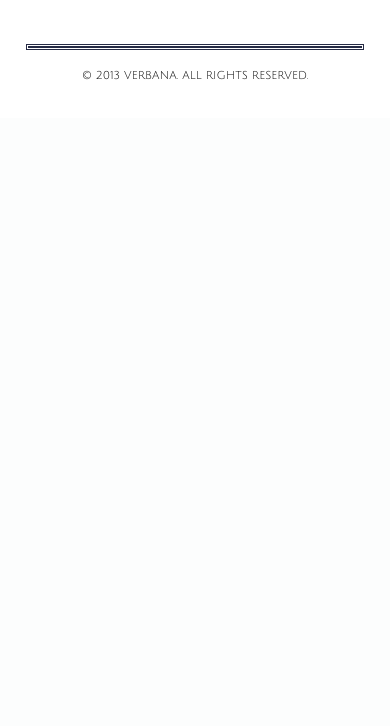
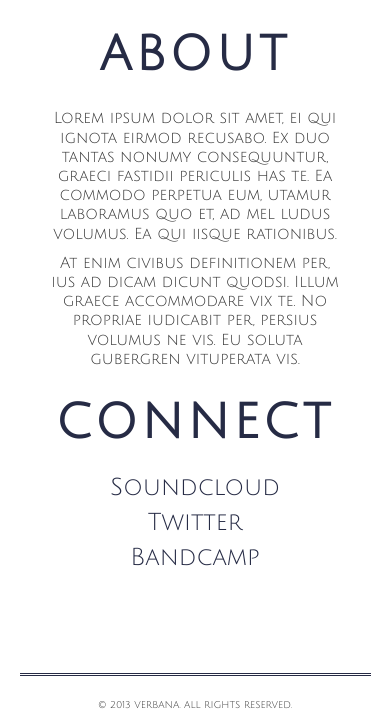
Before and after one commit to akakitani/verbana, a Django app: page / in a window 390 px wide. Shown: the part 1429-2155 px from the top of the page. Before the commit the page ends 1509 px from the top, so only its background shows below. Run offline with Django 3.2, Linux system fonts and the light colour scheme; some libraries are stand-ins or nearby versions.

Commit message:
More responsive design yay

```diff
--- a/verbana/static/css/main.css
+++ b/verbana/static/css/main.css
@@ -9,6 +5,11 @@ ol, ul {
 }
 
 a {
+    color: #ffffff;
+    text-decoration: none;
+}
+
+a:hover, a:focus {
     color: #ffffff;
     text-decoration: none;
 }
@@ -31,10 +32,14 @@ h2 {
 }
 
 hr {
-    border: 3px double #262b45;
-    width: 85%;
+    width: 90%;
     margin-left: auto;
     margin-right: auto;
+    padding: 0;
+    border: none;
+    border-top: medium double #262b45;
+    color: #262b45;
+    text-align: center;
 }
 
 html {
@@ -175,9 +200,11 @@ body {
 #main {
     position: relative;
     z-index: 100;
-    padding-bottom: 120px;
+    padding-bottom: 100px; /* height of footer */
     padding-top: 20px;
     background-color: #fff;
+    height: auto;
+    min-height: 100%;
 }
 
 #main .title {
@@ -188,6 +215,35 @@ body {
     text-transform: uppercase;
     text-align: center;
     letter-spacing: 4px;
+}
+
+#left-container {
+    height: auto;
+    min-height: 100%;
+}
+
+#listen-container {
+
+}
+
+#right-container {
+    height: auto;
+    min-height: 100%;
+}
+
+#about-container {
+    text-align: center;
+}
+
+#about-container #about-text {
+    width: 80%;
+    margin-left: auto;
+    margin-right: auto;
+    font-size: 1.300em;
+}
+
+#connect-container {
+
 }
 
 #songs {
@@ -208,25 +264,34 @@ body {
     position: relative;
     margin-left: auto;
     margin-right: auto;
-    width: 50%;
+    width: 100%;
     text-align: center;
+    margin-top: 1em;
+    margin-bottom: 1em;
 }
 
 #connect-links a {
     position: relative;
-    margin-top: 5px;
-    margin-bottom: 5px;
     color: #262b45;
     font-size: 2.000em;
 }
 
 #footer {
+    position: relative;
+    z-index: 100;
     text-align: center;
     margin-left: auto;
     margin-right: auto;
+    margin-top: -30px;
+    height: 30px;
+    width: 100%;
+    bottom: 0;
+    display: block;
+    clear: both;
 }
 
 #copyright {
+    height: 100%;
     margin-top: 15px;
     margin-bottom: 30px;
     text-align: center;
--- a/verbana/static/js/main.js
+++ b/verbana/static/js/main.js
@@ -14,9 +14,9 @@ $( document ).ready(function() {
     $('body').flowtype({
          minimum   : 400,
          maximum   : 1200,
-         minFont   : 14,
+         minFont   : 12,
          maxFont   : 60,
-         fontRatio : 65,
+         fontRatio : 70,
          lineRatio : 1.6,
     });
 });
--- a/verbana/templates/base.html
+++ b/verbana/templates/base.html
@@ -13,7 +13,7 @@
     {% endblock %}
 
     <!-- CSS -->
-    <!-- link rel="stylesheet" href="//netdna.bootstrapcdn.com/bootstrap/3.0.2/css/bootstrap.min.css"-->
+    <link rel="stylesheet" href="//netdna.bootstrapcdn.com/bootstrap/3.0.2/css/bootstrap.min.css">
     <!-- link rel="stylesheet" href="//netdna.bootstrapcdn.com/bootstrap/3.0.2/css/bootstrap-theme.min.css"-->
     <link href='http://fonts.googleapis.com/css?family=Lobster|Julius+Sans+One' rel='stylesheet' type='text/css'>
     {% block css %}
@@ -27,7 +27,6 @@
 </head>
 
 <body>
-
     {% block body %}
     {% endblock %}
 
--- a/verbana/templates/index.html
+++ b/verbana/templates/index.html
@@ -12,7 +12,7 @@
 
 {% block body %}
 <div id="wrapper">
-    <div id="header">
+    <div id="header" class="row-fluid">
         <div id="logo">
             <!-- TODO: Make a real logo picture -->
             <div id="logo-text">
@@ -21,19 +21,24 @@
         </div>
         <nav id="navigation" role="navigation">
             <ul>
-                <li class="left">
-                    <a href="#listen" title="listen" data-trigger="scroll" class="hover-link hover-link-white">Listen<span class="hover-line"></span></a>
-                </li>
-                <li class="right">
-                    <a href="#connect" title="connect" data-trigger="scroll" class="hover-link hover-link-white">Connect<span class="hover-line"></span></a>
-                </li>
+                <li class="">
+                    <a href="#listen" title="listen" data-trigger="scroll" class="hover-link hover-link-white">Listen<span class="hover-line"></span></a><!--
+             --></li>
+                <li class="">
+                    <a href="#about" title="about" data-trigger="scroll" class="hover-link hover-link-white">About<span class="hover-line"></span></a><!--
+             --></li>
+                <li class="">
+                    <a href="#connect" title="connect" data-trigger="scroll" class="hover-link hover-link-white">Connect<span class="hover-line"></span></a><!--
+             --></li>
             </ul>
         </nav>
         <div id="slideshow">
             <div class="slide" style="background-image: url({{ STATIC_URL }}images/slide01.jpg);"></div>
         </div>
     </div> <!-- end div "header" -->
-    <div id="main" role="main">
+    <div id="main" class="row-fluid" role="main">
+        <div id="left-container">
+            <div id="listen-container" class="col-md-6">
                 <h2 class="title" id="listen">Listen</h2>
                 <div id="songs">
                     {% with 'SONG_ID_LIST'|get_settings_value as song_id_list %}
@@ -44,6 +49,19 @@
                     {% endfor %}
                     {% endwith %}
                 </div>
+            </div>
+        </div>
+        <div id="right-container" class="row-fluid">
+            <div id="about-container" class="col-md-6">
+                <h2 class="title" id="about">About</h2>
+                <p id="about-text">
+Lorem ipsum dolor sit amet, ei qui ignota eirmod recusabo. Ex duo tantas nonumy consequuntur, graeci fastidii periculis has te. Ea commodo perpetua eum, utamur laboramus quo et, ad mel ludus volumus. Ea qui iisque rationibus.
+                </p>
+                <p id="about-text">
+At enim civibus definitionem per, ius ad dicam dicunt quodsi. Illum graece accommodare vix te. No propriae iudicabit per, persius volumus ne vis. Eu soluta gubergren vituperata vis.
+                </p>
+            </div>
+            <div id="connect-container" class="col-md-6">
                 <h2 class="title" id="connect">Connect</h2>
                 <ul id="connect-links">
                     <li>
@@ -52,10 +70,15 @@
                     <li>
                         <a href="http://twitter.com/atsutaskforce" title="twitter" class="hover-link" target="_blank">Twitter<span class="hover-line"></span></a>
                     </li>
+                    <li>
+                        <a href="http://verbana.bandcamp.com" title="tumblr" class="hover-link" target="_blank">Bandcamp<span class="hover-line"></span></a>
+                    </li>
                 </ul>
+            </div>
+        </div>
     </div><!-- end div "main" -->
-    <div class=footer>
-        <hr/>
+    <div id="footer" class="row-fluid">
+        <hr class="style-eight"/>
         <p id="copyright">&#169; 2013 VERBANA. ALL RIGHTS RESERVED.</p>
     </div><!-- end div "footer" -->
 </div> <!-- end div "wrapper" -->
```
Also changed, not shown: other parts of verbana/static/css/main.css (+27 -10 lines). Lines whose indentation alone changed are shown as unchanged.
